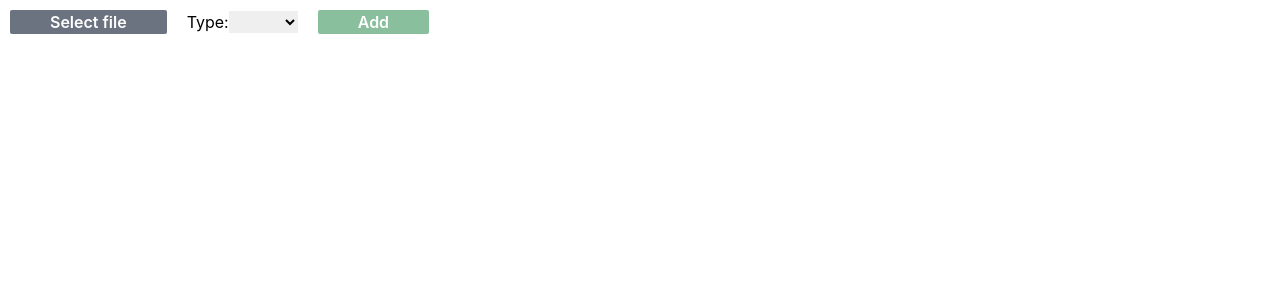
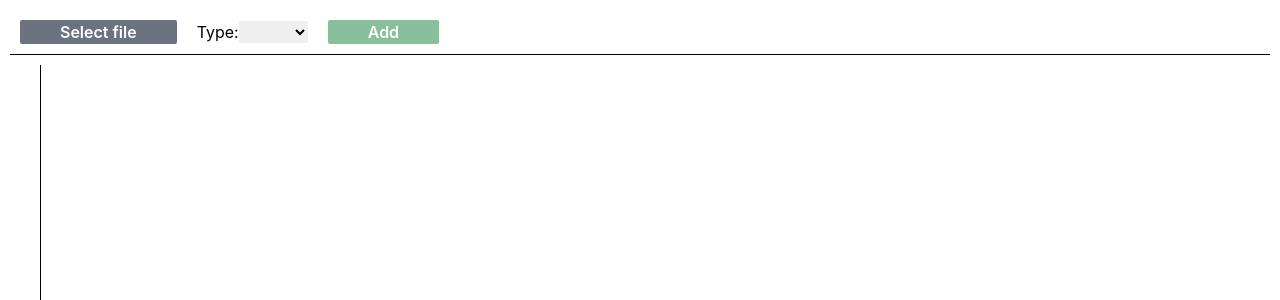
Before and after one commit to Rassell/is-there-any-update, a React (Create React App) app in the folder client/: page / in a window 1280 px wide. Shown: the top 300 px of the page. Built offline with nearby package versions, Linux system fonts and the light colour scheme.

Commit message:
feat: more logic and styles

```diff
--- a/client/src/App.tsx
+++ b/client/src/App.tsx
@@ -2,11 +2,11 @@ import { Content, ListFiles, SelectFile } from './components';
 
 export default function App() {
     return (
-        <div>
-            <div className='p-2.5'>
+        <div className="p-2.5 h-screen">
+            <div className="p-2.5 border-b border-solid border-black h-fit">
                 <SelectFile />
             </div>
-            <div className="flex flex-row grow justify-between gap-10 p-2.5">
+            <div className="flex flex-row grow justify-between gap-5 p-2.5 h-5/6">
                 <ListFiles />
                 <Content />
             </div>
--- a/client/src/components/Content.tsx
+++ b/client/src/components/Content.tsx
@@ -57,13 +57,12 @@ export default function Content() {
         });
     }
 
-    if (loading)
     return (
+        <div className="flex flex-col gap-1 grow overflow-y-scroll">
+            {loading ? (
                 <div className="border-t-4 border-red-500 border-solid rounded-full w-24 h-24 animate-spin m-auto" />
-        );
-
-    return (
-        <div className="flex flex-col gap-1 grow">
+            ) : (
+                <>
                     <button
                         className="bg-indigo-500 rounded-sm font-semibold text-white px-10 w-48"
                         onClick={updatePackages}>
@@ -96,18 +95,24 @@ export default function Content() {
                                                 } else {
                                                     setDependenciesToUpdate({
                                                         ...dependenciesToUpdate,
-                                                [key]: packagesToUpdate[key],
+                                                        [key]: packagesToUpdate[
+                                                            key
+                                                        ],
                                                     });
                                                 }
                                             }}
                                             type="checkbox"
-                                    checked={!!dependenciesToUpdate[key]}
+                                            checked={
+                                                !!dependenciesToUpdate[key]
+                                            }
                                         />
                                     )}
                                 </div>
                             </div>
                         ))}
                     </div>
+                </>
+            )}
         </div>
     );
 }
--- a/client/src/components/ListFiles.tsx
+++ b/client/src/components/ListFiles.tsx
@@ -1,12 +1,17 @@
 import { useAppState } from '../hooks/useAppState';
 
 export default function ListFiles() {
-    const { fileList, removeFilePath, showContent } = useAppState();
+    const { fileList, selectedPath, removeFilePath, showContent } =
+        useAppState();
 
     return (
-        <div className="flex flex-col gap-4">
+        <div className="flex flex-col gap-4 pr-5 border-r border-solid border-black">
             {fileList.map((file, index) => (
-                <div key={`fileList_${index}`} className="flex flex-row gap-2">
+                <div
+                    key={`fileList_${index}`}
+                    className={`flex flex-row gap-2 p-2.5 ${
+                        selectedPath.path === file.path && 'bg-gray-500'
+                    }`}>
                     <button
                         className="bg-red-500 rounded-sm font-semibold text-white px-10"
                         onClick={() => removeFilePath(file)}>
```
Lines whose indentation alone changed are shown as unchanged.
